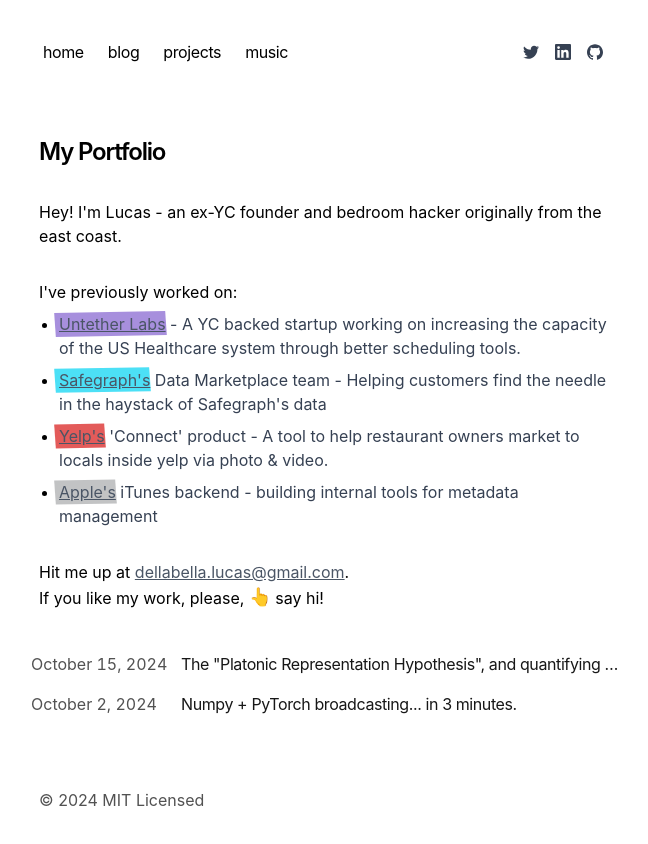
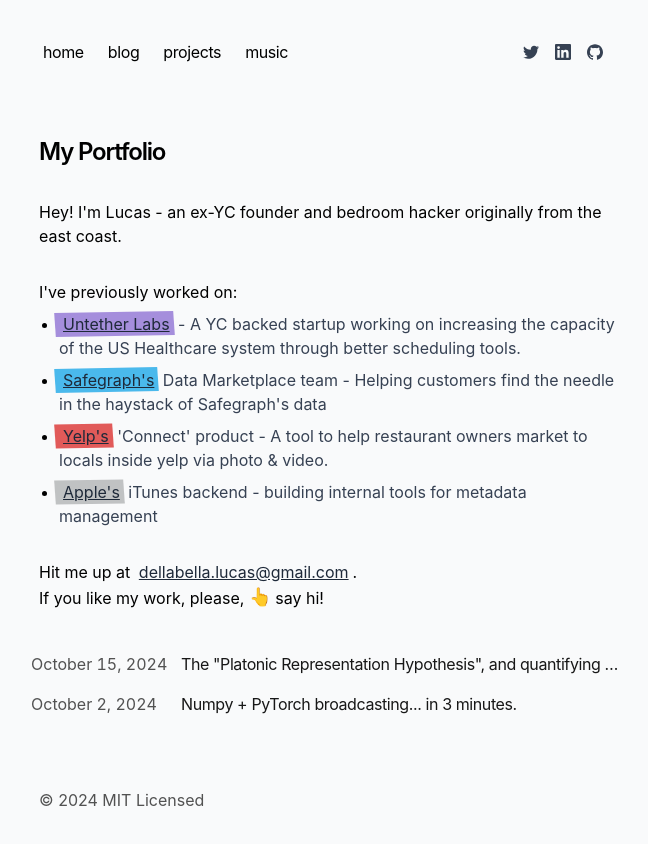
Before and after one commit to lucasdellabella/lucasdellabella.com-next, a Next.js app: page / in a window 1280 px wide. Shown: the top 844 px of the page, without its empty margins (313-961 px from the left). Built offline with nearby package versions, Linux system fonts and the light colour scheme.

Commit message:
Style improvements

```diff
--- a/app/layout.tsx
+++ b/app/layout.tsx
@@ -1,27 +1,27 @@
-import './global.css'
-import type { Metadata } from 'next'
-import { GeistSans } from 'geist/font/sans'
-import { GeistMono } from 'geist/font/mono'
-import { Navbar } from './components/nav'
-import { Analytics } from '@vercel/analytics/react'
-import { SpeedInsights } from '@vercel/speed-insights/next'
-import Footer from './components/footer'
-import { baseUrl } from './sitemap'
+import { Analytics } from "@vercel/analytics/react";
+import { SpeedInsights } from "@vercel/speed-insights/next";
+import { GeistMono } from "geist/font/mono";
+import { GeistSans } from "geist/font/sans";
+import type { Metadata } from "next";
+import Footer from "./components/footer";
+import { Navbar } from "./components/nav";
+import "./global.css";
+import { baseUrl } from "./sitemap";
 
 export const metadata: Metadata = {
   metadataBase: new URL(baseUrl),
   title: {
-    default: 'Next.js Portfolio Starter',
-    template: '%s | Next.js Portfolio Starter',
+    default: "Next.js Portfolio Starter",
+    template: "%s | Next.js Portfolio Starter",
   },
-  description: 'This is my portfolio.',
+  description: "This is my portfolio.",
   openGraph: {
-    title: 'My Portfolio',
-    description: 'This is my portfolio.',
+    title: "My Portfolio",
+    description: "This is my portfolio.",
     url: baseUrl,
-    siteName: 'My Portfolio',
-    locale: 'en_US',
-    type: 'website',
+    siteName: "My Portfolio",
+    locale: "en_US",
+    type: "website",
   },
   robots: {
     index: true,
@@ -29,25 +29,25 @@ export const metadata: Metadata = {
     googleBot: {
       index: true,
       follow: true,
-      'max-video-preview': -1,
-      'max-image-preview': 'large',
-      'max-snippet': -1,
+      "max-video-preview": -1,
+      "max-image-preview": "large",
+      "max-snippet": -1,
     },
   },
-}
+};
 
-const cx = (...classes) => classes.filter(Boolean).join(' ')
+const cx = (...classes) => classes.filter(Boolean).join(" ");
 
 export default function RootLayout({
   children,
 }: {
-  children: React.ReactNode
+  children: React.ReactNode;
 }) {
   return (
     <html
       lang="en"
       className={cx(
-        'text-black bg-white dark:text-white dark:bg-black',
+        "text-black bg-gray-50 dark:text-white dark:bg-gray-950",
         GeistSans.variable,
         GeistMono.variable
       )}
@@ -62,5 +62,5 @@ export default function RootLayout({
         </main>
       </body>
     </html>
-  )
+  );
 }
--- a/app/page.tsx
+++ b/app/page.tsx
@@ -44,7 +44,7 @@ export default function Page() {
             <WashiTapeHighlight className="mr-1" color="bg-[#8260CF]">
               <Link
                 href="https://www.untetherlabs.com/"
-                className="transition-all py-2 hover:p-2 text-gray-600 dark:text-gray-400 underline"
+                className="transition-all py-2 px-1 hover:px-3 text-gray-800 dark:text-gray-200 underline"
               >
                 Untether Labs
               </Link>
@@ -55,10 +55,10 @@ export default function Page() {
             </span>
           </li>
           <li>
-            <WashiTapeHighlight className="mr-1" color="bg-cyan-400">
+            <WashiTapeHighlight className="mr-1" color="bg-[#009DE6]">
               <Link
                 href="https://www.safegraph.com/"
-                className="transition-all py-2 hover:p-2 text-gray-600 dark:text-gray-400 underline"
+                className="transition-all py-2 px-1 hover:px-3 text-gray-800 dark:text-gray-200 underline"
               >
                 Safegraph's
               </Link>
@@ -73,7 +73,7 @@ export default function Page() {
             <WashiTapeHighlight className="mr-1" color="bg-[#D71615]">
               <Link
                 href="https://www.yelp.com"
-                className="transition-all py-2 hover:p-2 text-gray-600 dark:text-gray-400 underline"
+                className="transition-all py-2 px-1 hover:px-3 text-gray-800 dark:text-gray-200 underline"
               >
                 Yelp's
               </Link>
@@ -88,7 +88,7 @@ export default function Page() {
             <WashiTapeHighlight className="mr-1" color="bg-[#A9AAAB]">
               <Link
                 href="https://www.apple.com/"
-                className="transition-all py-2 hover:p-2 text-gray-600 dark:text-gray-400 underline"
+                className="transition-all py-2 px-1 hover:px-3 text-gray-800 dark:text-gray-200 underline"
               >
                 Apple's
               </Link>
@@ -104,7 +104,7 @@ export default function Page() {
       <p className="mb-4 group">
         Hit me up at{" "}
         <Link
-          className="transition-all py-2 hover:p-2 outline-white hover:outline-gray-600 hover:outline dark:outline-black dark:hover:outline-gray-400 dark:hover:outline text-gray-600 dark:text-gray-400 underline"
+          className="transition-all py-2 px-1 hover:px-3 outline-white hover:outline-gray-600 hover:outline dark:outline-black dark:hover:outline-gray-400 dark:hover:outline text-gray-800 dark:text-gray-200 underline"
           href="mailto:dellabella.lucas@gmail.com"
         >
           dellabella.lucas@gmail.com
```
